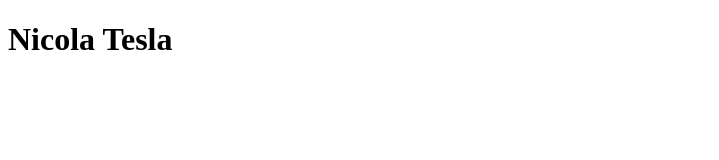
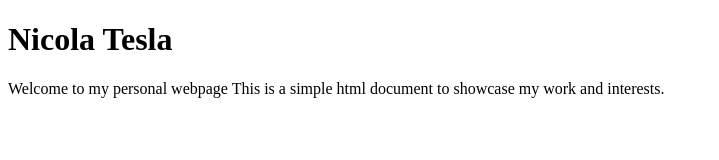
Before and after one commit to Asifur-24701003/SomeProject, a plain HTML site: page index.html in a window 1280 px wide. Shown: the whole page, without its empty margins (0-719 px from the left). Drawn offline with Linux system fonts and the light colour scheme.

Commit message:
Second project

```diff
--- a/index.html
+++ b/index.html
@@ -7,5 +7,7 @@
 </head>
 <body>
     <h1>Nicola Tesla</h1>
+    <p1>Welcome to my personal webpage</p1>
+    <p1>This is a simple html document to showcase my work and interests.</p1>
 </body>
 </html>
```
